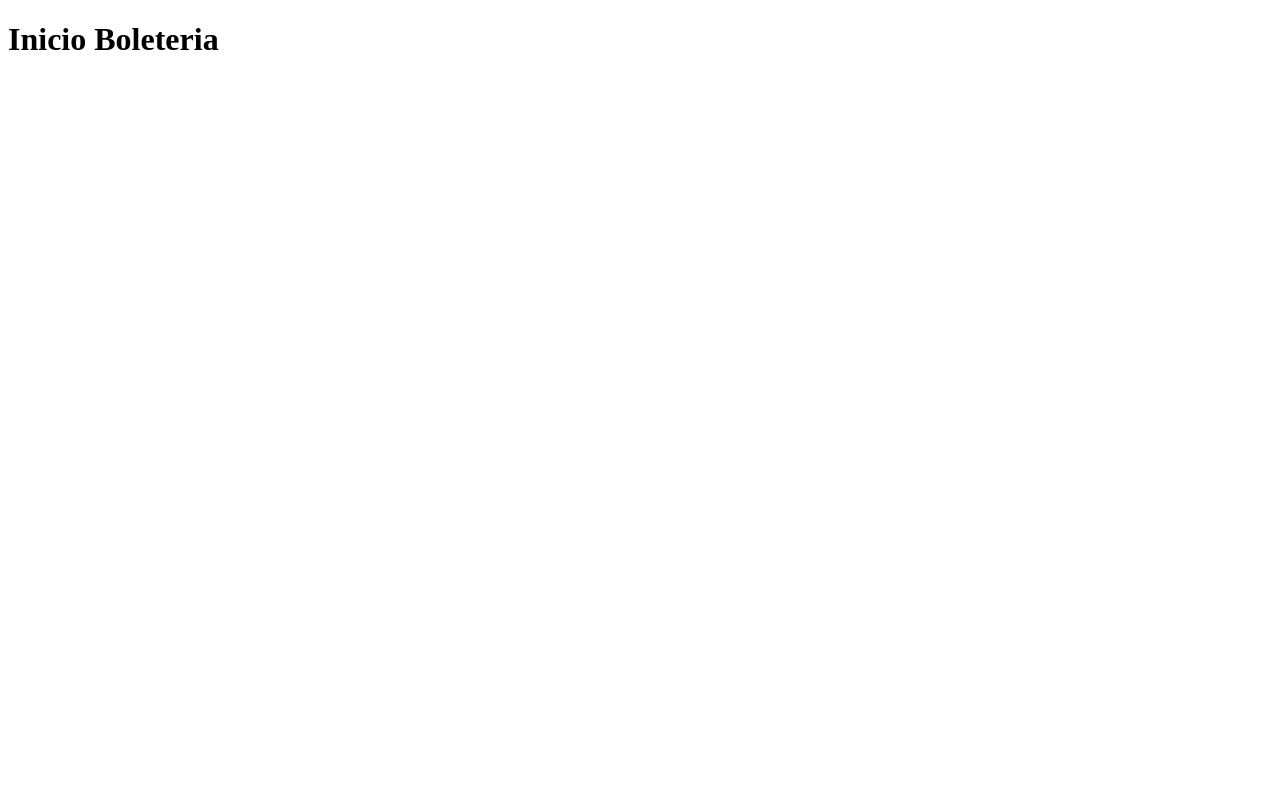
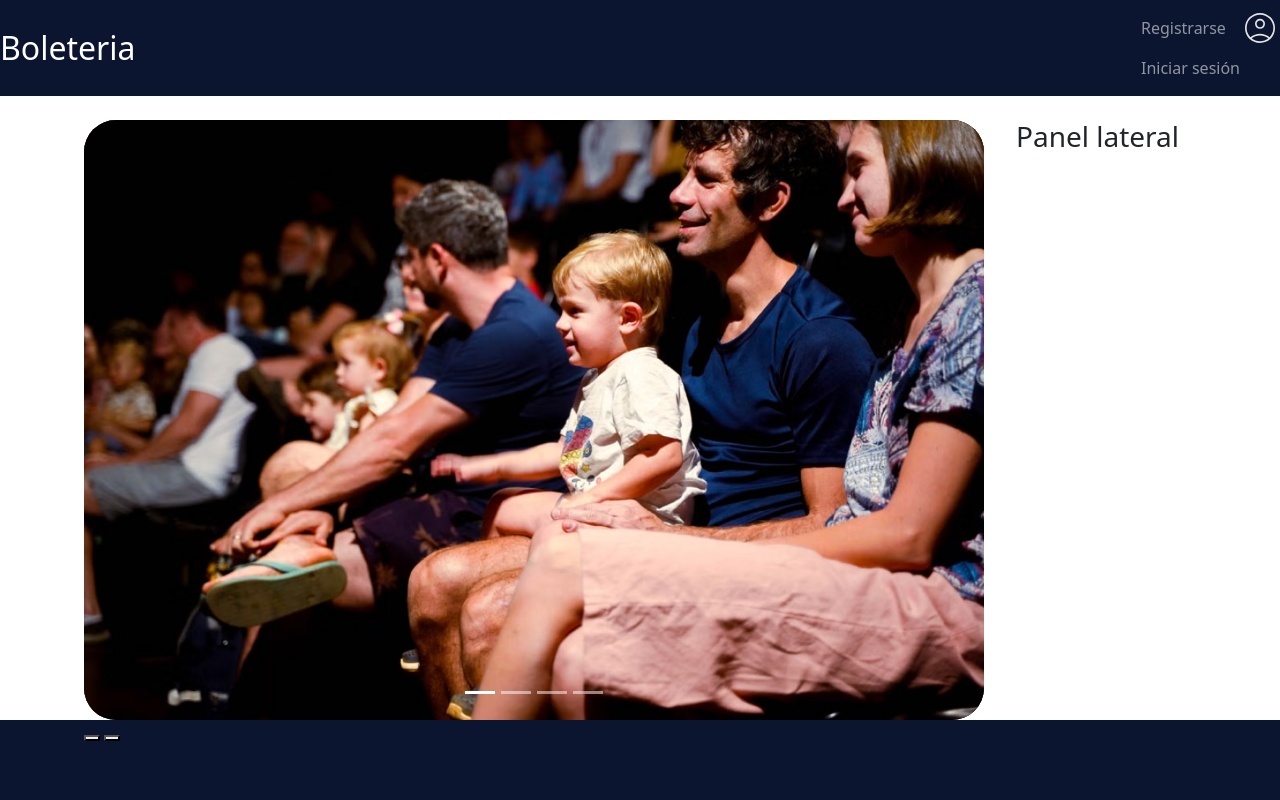
Before and after one commit to st478gtx/AppBoleteria, a Java web app: page / in a window 1280 px wide. Before the commit the page is almost empty. Run offline with Tomcat 11, a stand-in JSP engine, Linux system fonts and the light colour scheme; some libraries are stand-ins or nearby versions.

Commit message:
Primera página de inicio.

```diff
--- /dev/null
+++ b/Boleteria/src/main/webapp/WEB-INF/footer.jspf
@@ -0,0 +1,5 @@
+<%@ page pageEncoding="UTF-8"%>
+
+<footer>
+
+</footer>
--- /dev/null
+++ b/Boleteria/src/main/webapp/WEB-INF/menu.jspf
@@ -0,0 +1,28 @@
+<%@ page pageEncoding="UTF-8"%>
+
+<header>
+	<nav class="navbar md:navbar-expand barra-principal"
+		data-bs-theme="dark">
+
+		<div class="marca">
+
+			<a class="navbar-brand" href="#">Boleteria</a>
+		</div>
+
+		<div class="barra-interna">
+			<div>
+				<ul class="nav navbar-nav me-auto">
+					<li class="nav-item"><a class="nav-link" href="#">Registrarse</a></li>
+					<li class="nav-item"><a class="nav-link" href="#">Iniciar
+							sesión</a></li>
+				</ul>
+			</div>
+			<div>
+				<img
+					src="${pageContext.request.contextPath}/img/account_circle_24dp_E3E3E3_FILL0_wght200_GRAD0_opsz24.svg"
+					width="40" alt="" srcset="">
+			</div>
+		</div>
+
+	</nav>
+</header>
--- /dev/null
+++ b/Boleteria/src/main/webapp/css/style.css
@@ -0,0 +1,68 @@
+:root {
+    --bs-body-font-family: "Geist", system-ui, sans-serif;
+    --bs-font-mono: "Geist Mono", ui-monospace, monospace;
+}
+
+body {
+    display: flex;
+    flex-direction: column;
+    height: 100vh;
+    width: 100%;
+}
+
+header {
+    margin-bottom: 24px;
+}
+
+main {
+    flex: 1;
+}
+
+.container-boleteria {
+    display: flex;
+    flex-direction: row;
+    margin-left: auto;
+    margin-right: auto;
+    gap: 2em;
+}
+
+.carousel-boleteria {
+    width: 900px;
+    height: 600px;
+}
+
+.boleteria-lateral {
+    width: 180px;
+}
+
+.contenedor-texto {
+    border: 1px solid #222;
+    width: 150px;
+    display: flex;
+    flex-direction: column;
+    gap: 15px;
+    align-items: baseline;
+}
+
+.barra-principal {
+    background-color: #0B1530;
+    color: hsl(0, 0%, 100%);
+
+    padding: 1.8em;
+    height: 6em;
+}
+
+.barra-interna {
+    display: flex;
+    flex-direction: row;
+}
+
+.marca>a {
+    font-size: 2em;
+}
+
+footer {
+    background-color: #0B1530;
+    color: hsl(0, 0%, 100%);
+    height: 10em;
+}
--- a/Boleteria/src/main/webapp/index.jsp
+++ b/Boleteria/src/main/webapp/index.jsp
@@ -4,9 +4,67 @@
 <html>
 <head>
 <meta charset="UTF-8">
-<title>Insert title here</title>
+<title>Inicio-Boleteria</title>
+<link rel="stylesheet" href="${pageContext.request.contextPath}/css/style.css">
+<link href="https://cdn.jsdelivr.net/npm/bootstrap@6.0.0-alpha.1/dist/css/bootstrap.min.css" rel="stylesheet"
+        integrity="sha384-B/GM4XqrwHnWXNOWMbloTmrYXZg10cakYGmpfsR/bbzQ6JAJI4ihuyADKLnBgrCe" crossorigin="anonymous">
+    <title>Boleteria</title>
 </head>
-<body>
-<h1>Inicio Boleteria</h1>
+<body data-bs-theme="light">
+<%@ include file="/WEB-INF/menu.jspf" %>
+
+<main class="container-boleteria">
+        <div id="carousel" class="carousel carousel-overlay slide carousel-boleteria" data-bs-autoplay="true">
+            <div class="carousel-inner rounded-5 overflow-hidden">
+                <div class="carousel-item active">
+                    <img src="${pageContext.request.contextPath}/img/banner/banner01.png" class="d-block w-100" alt="" srcset="">
+                </div>
+                <div class="carousel-item active">
+                    <img src="${pageContext.request.contextPath}/img/banner/banner02.png" class="d-block w-100" alt="" srcset="">
+                </div>
+                <div class="carousel-item active">
+                    <img src="${pageContext.request.contextPath}/img/banner/banner03.png" class="d-block w-100" alt="" srcset="">
+                </div>
+                <div class="carousel-item active">
+                    <img src="${pageContext.request.contextPath}/img/banner/banner04.png" class="d-block w-100" alt="" srcset="">
+                </div>
+            </div>
+            <div class="carousel-overlay-controls">
+
+                <div>
+                    <button class="btn-icon btn-sm btn-subtle theme-secondary" type="button" data-bs-target="#carousel"
+                        data-bs-slide="prev">
+                        <span class="carousel-icon-prev" aria-hidden="true"></span>
+                        <span class="visually-hidden">Previous</span>
+                    </button>
+                    <button class="btn-icon btn-sm btn-subtle theme-secondary" type="button" data-bs-target="#carousel"
+                        data-bs-slide="next">
+                        <span class="carousel-icon-next" aria-hidden="true"></span>
+                        <span class="visually-hidden">Next</span>
+                    </button>
+                </div>
+
+                <div class="carousel-indicators">
+                    <button type="button" data-bs-target="#carousel" data-bs-slide-to="0" class="active"
+                        aria-current="true" aria-label="Slide 1"></button>
+                    <button type="button" data-bs-target="#carousel" data-bs-slide-to="1" aria-label="Slide 2"></button>
+                    <button type="button" data-bs-target="#carousel" data-bs-slide-to="2" aria-label="Slide 3"></button>
+                    <button type="button" data-bs-target="#carousel" data-bs-slide-to="3" aria-label="Slide 4"></button>
+                </div>
+
+            </div>
+        </div>
+
+        <div class="boleteria-lateral">
+            <h3>Panel lateral</h3>
+        </div>
+
+    </main>
+
+    <%@ include file="/WEB-INF/footer.jspf" %>
+
+<script type="module" src="https://cdn.jsdelivr.net/npm/bootstrap@6.0.0-alpha.1/dist/js/bootstrap.bundle.min.js"
+        integrity="sha384-1a/pXj49ZQ1aHEmrJ+gMw1otqoVsYwlEnlD8mIfY2TV03r20Y0CN7uqx1tQogjPL"
+        crossorigin="anonymous"></script>
 </body>
 </html>
```
Also changed, not shown: Boleteria/src/main/webapp/img/account_circle_24dp_E3E3E3_FILL0_wght200_GRAD0_opsz24.svg (added), Boleteria/src/main/webapp/img/account_circle_24dp_E3E3E3_FILL0_wght400_GRAD0_opsz24.svg (added), Boleteria/src/main/webapp/img/banner/banner01.png (added), Boleteria/src/main/webapp/img/banner/banner02.png (added), Boleteria/src/main/webapp/img/banner/banner03.png (added), Boleteria/src/main/webapp/img/banner/banner04.png (added).
